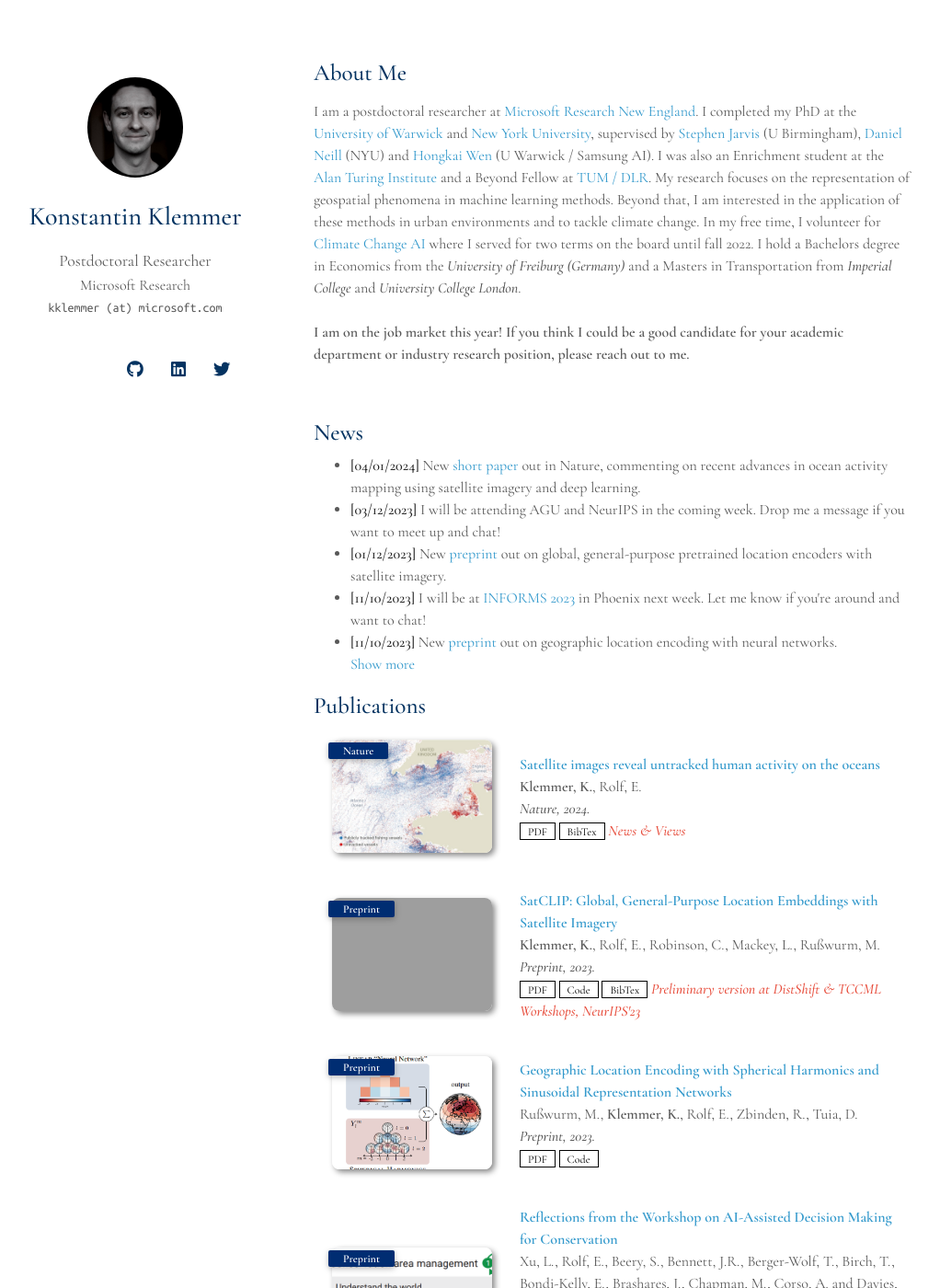
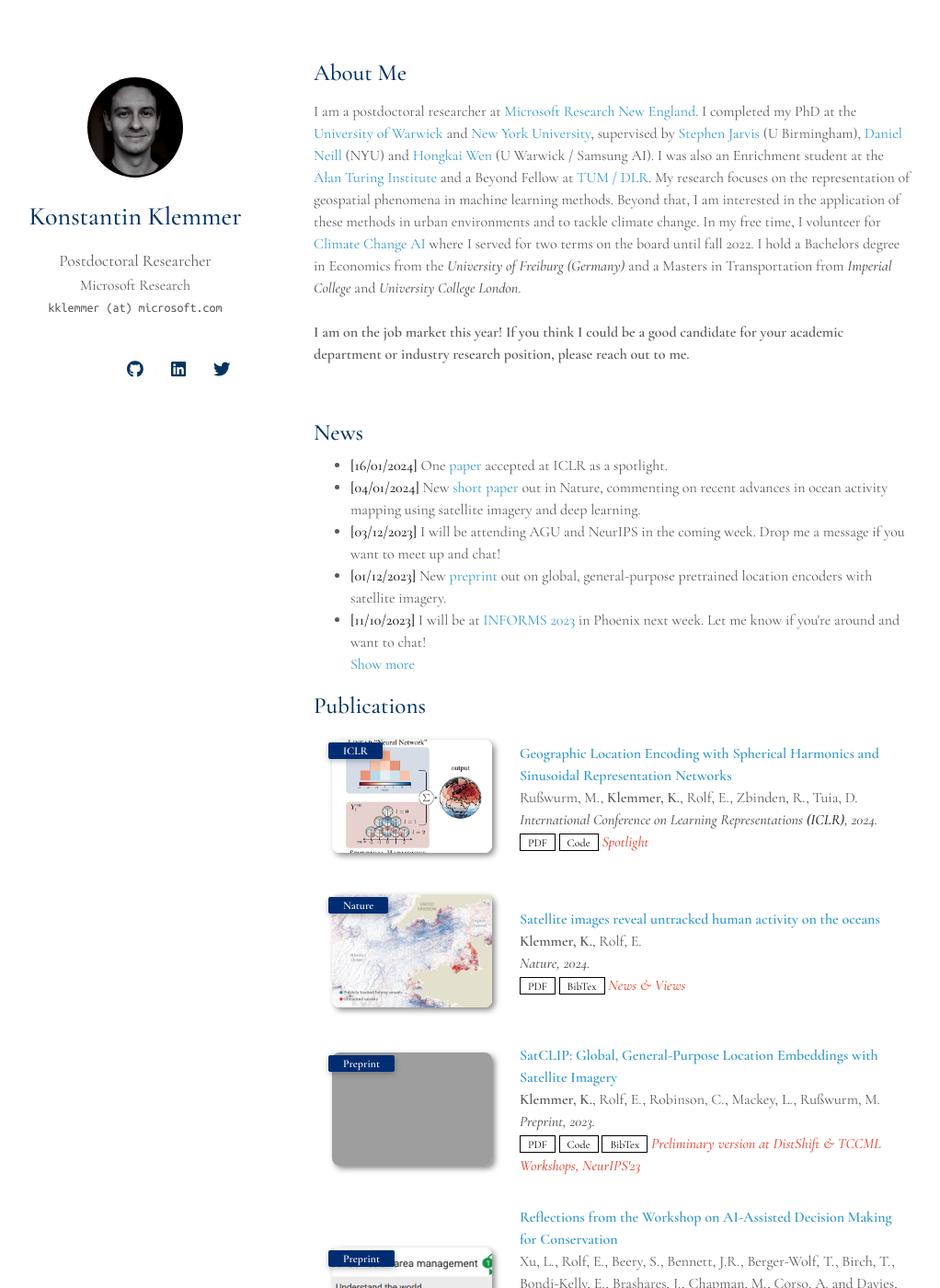
Before and after one commit to konstantinklemmer/konstantinklemmer.github.io, a Jekyll site: the page built from index.md, in a window 1280 px wide and 1400 px high. Shown: the whole window at 92% size, without its empty margins (129-1151 px from the left). Built offline with Jekyll 4.4.1, drawn with Linux system fonts in a browser that asks for light colours; nearby versions of some CDN libraries; a style sheet for code colours, icons or effects is not loaded; our own code applies the rules of GitHub Pages for plain Markdown files; grey boxes are pictures that could not be loaded.

Commit message:
Update website

```diff
--- a/_data/publications.yml
+++ b/_data/publications.yml
@@ -1,4 +1,14 @@
 main:
+
+  - title: Geographic Location Encoding with Spherical Harmonics and Sinusoidal Representation Networks
+    authors: Rußwurm, M., <b>Klemmer, K.</b>, Rolf, E., Zbinden, R., Tuia, D.
+    conference_short: ICLR
+    conference: International Conference on Learning Representations <strong>(ICLR)</strong>, 2024.
+    pdf: https://arxiv.org/pdf/2310.06743.pdf
+    code: https://github.com/marccoru/locationencoder
+    #bibtex: TODO
+    image: ./assets/img/pub/arxiv23a.png
+    notes: Spotlight
 
   - title: Satellite images reveal untracked human activity on the oceans
     authors: <b>Klemmer, K.</b>, Rolf, E.
@@ -20,22 +30,12 @@ main:
     image: ./assets/img/pub/arxiv23b.png
     notes: Preliminary version at DistShift & TCCML Workshops, NeurIPS'23
 
-  - title: Geographic Location Encoding with Spherical Harmonics and Sinusoidal Representation Networks
-    authors: Rußwurm, M., <b>Klemmer, K.</b>, Rolf, E., Zbinden, R., Tuia, D.
-    conference_short: Preprint
-    conference: Preprint, 2023.
-    pdf: https://arxiv.org/pdf/2310.06743.pdf
-    code: https://github.com/marccoru/locationencoder
-    #bibtex: https://github.com/konstantinklemmer/pe-gnn#citation
-    image: ./assets/img/pub/arxiv23a.png
-    #notes: Preliminary version at TCCML Workshop, NeurIPS'22
-
   - title: Reflections from the Workshop on AI-Assisted Decision Making for Conservation
     authors: Xu, L., Rolf, E., Beery, S., Bennett, J.R., Berger-Wolf, T., Birch, T., Bondi-Kelly, E., Brashares, J., Chapman, M., Corso, A. and Davies, A., Garg, N., Gaylard, A., Heilmayr, R., Kerner, H., <b>Klemmer, K.</b>, Kumar, V., Mackey, L., Monteleoni, C., Moorcroft, P., Perrault, A., Thau, D., Tambe, M.
     conference_short: Preprint
     conference: Preprint, 2023.
     pdf: https://arxiv.org/pdf/2307.08774.pdf
-    #bibtex: https://github.com/konstantinklemmer/pe-gnn#citation
+    #bibtex: TODO
     image: ./assets/img/pub/ai_eco.png
 
   - title: Positional Encoder Graph Neural Networks for Geographic Data
--- a/_includes/news.md
+++ b/_includes/news.md
@@ -3,14 +3,15 @@
 <h2 style="margin: 60px 0px 10px;">News</h2>
 
 <ul>
+<li><strong>[16/01/2024]</strong> One <a href="https://arxiv.org/abs/2310.06743">paper</a> accepted at ICLR as a spotlight.</li>
 <li><strong>[04/01/2024]</strong> New <a href="https://www.nature.com/articles/d41586-023-03983-7">short paper</a> out in Nature, commenting on recent advances in ocean activity mapping using satellite imagery and deep learning.</li>
 <li><strong>[03/12/2023]</strong> I will be attending AGU and NeurIPS in the coming week. Drop me a message if you want to meet up and chat!</li>
 <li><strong>[01/12/2023]</strong> New <a href="https://arxiv.org/abs/2311.17179">preprint</a> out on global, general-purpose pretrained location encoders with satellite imagery.</li>
 <li><strong>[11/10/2023]</strong> I will be at <a href="https://meetings.informs.org/wordpress/phoenix2023/">INFORMS 2023</a> in Phoenix next week. Let me know if you're around and want to chat!</li>
-<li><strong>[11/10/2023]</strong> New <a href="https://arxiv.org/abs/2310.06743">preprint</a> out on geographic location encoding with neural networks.</li>
 
 <a href="javascript:toggle_vis('newsmore')">Show more</a>
 <div id="newsmore" style="display:none">
+  <li><strong>[11/10/2023]</strong> New <a href="https://arxiv.org/abs/2310.06743">preprint</a> out on geographic location encoding with neural networks.</li>
   <li><strong>[22/07/2023]</strong> I gave a lecture on <a href="https://www.youtube.com/watch?v=pOYEo2Gtw-c">AI for Transportation</a> at the virtual <a href="https://www.climatechange.ai">Climate Change AI</a> Summer School 2023.</li>
   <li><strong>[21/07/2023]</strong> I recently gave talks at MIT and NYU.</li>
   <li><strong>[27/01/2023]</strong> I recently gave talks at Harvard, USC, TU Berlin and the National Renewable Energy Laboratory (NREL).</li>
```
Also changed, not shown: 1 other file.
